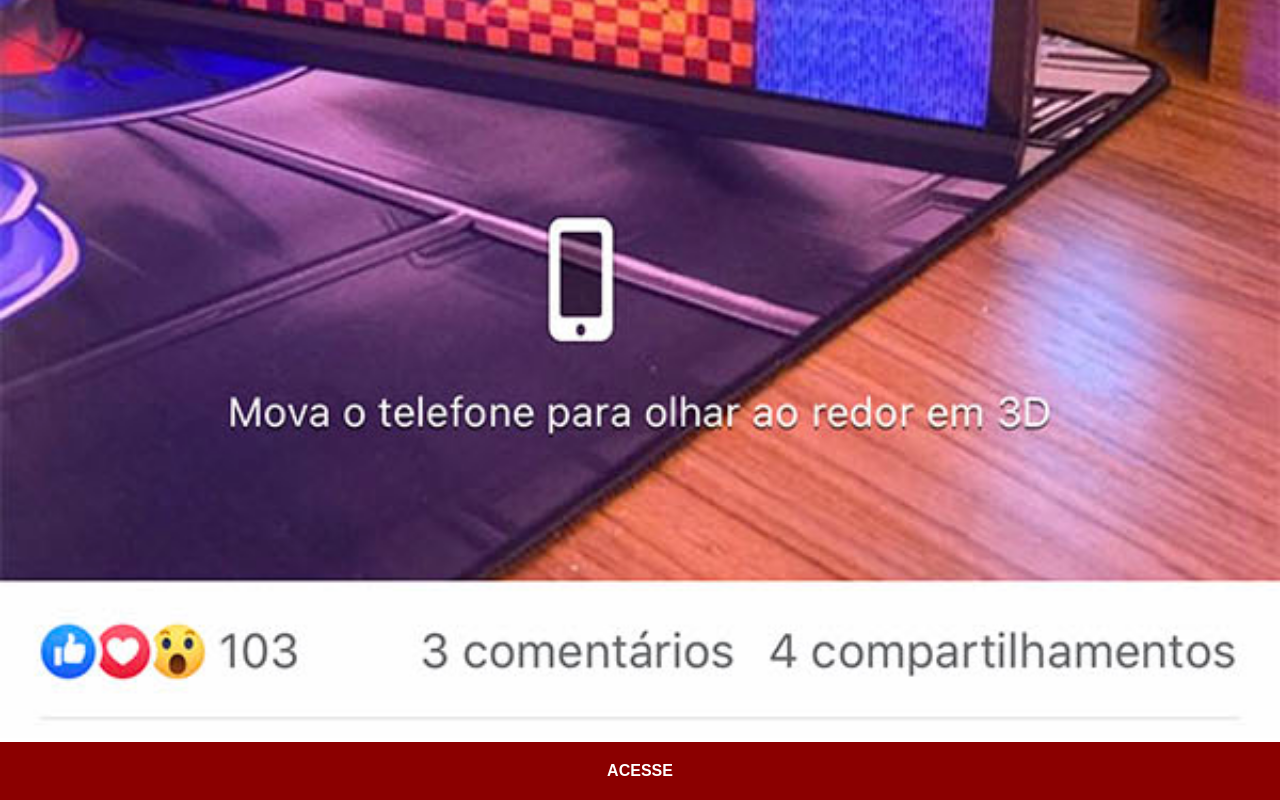
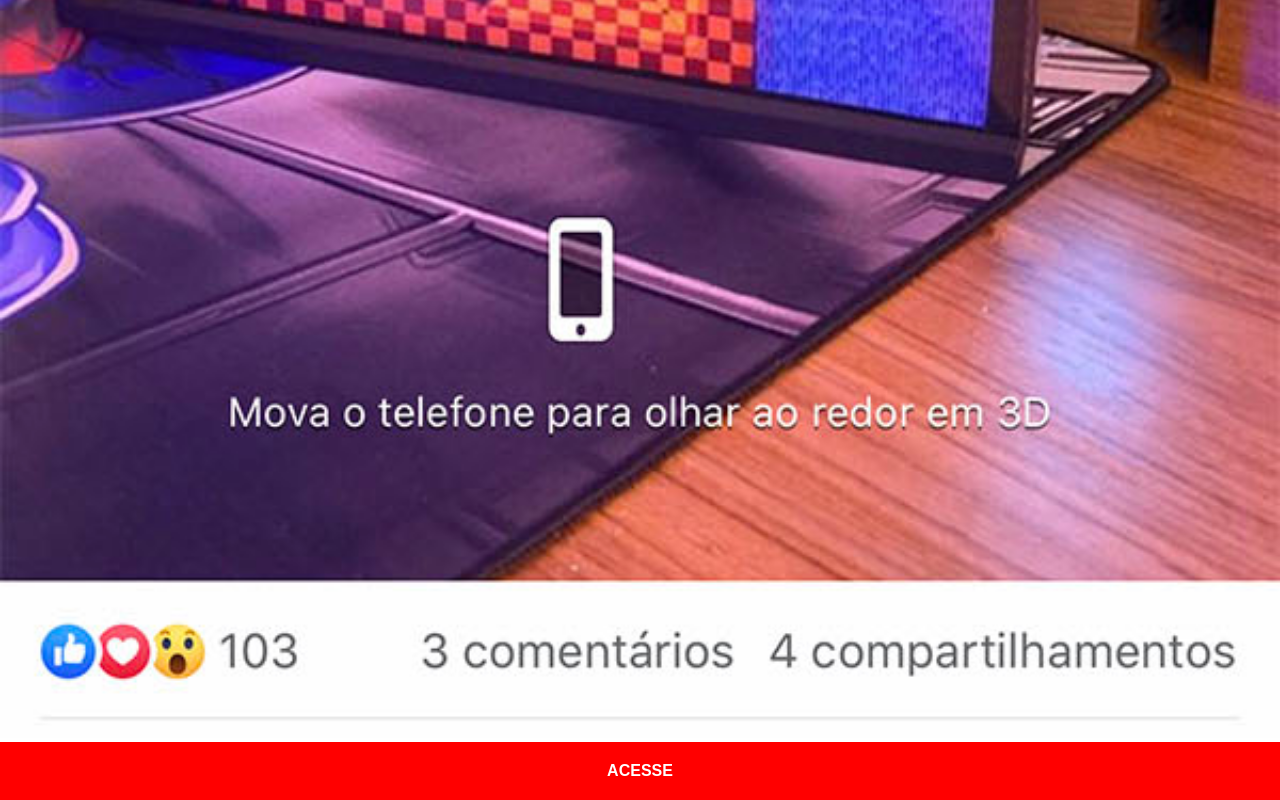
Before and after one commit to MarcosVMattos/projeto-social, a plain HTML site: page facebook.html in a window 1280 px wide. In both pictures the pointer is over the link "ACESSE". Shown: the part 11800-12600 px from the top of the page. Before the commit the page ends 12000 px from the top, so only its background shows below. After the commit the page ends 12000 px from the top, so only its background shows below. Drawn offline with Linux system fonts and the light colour scheme.

Commit message:
concluindo projeto-social

```diff
--- a/facebook.html
+++ b/facebook.html
@@ -24,6 +24,10 @@
             text-decoration: none;
             font-weight: bolder;
         }
+
+        a:hover {
+            background-color: red;
+        }
     </style>
 </head>
 <body>
```
Also changed, not shown: instagram.html (+4 -0 lines), x.html (+4 -0 lines).
